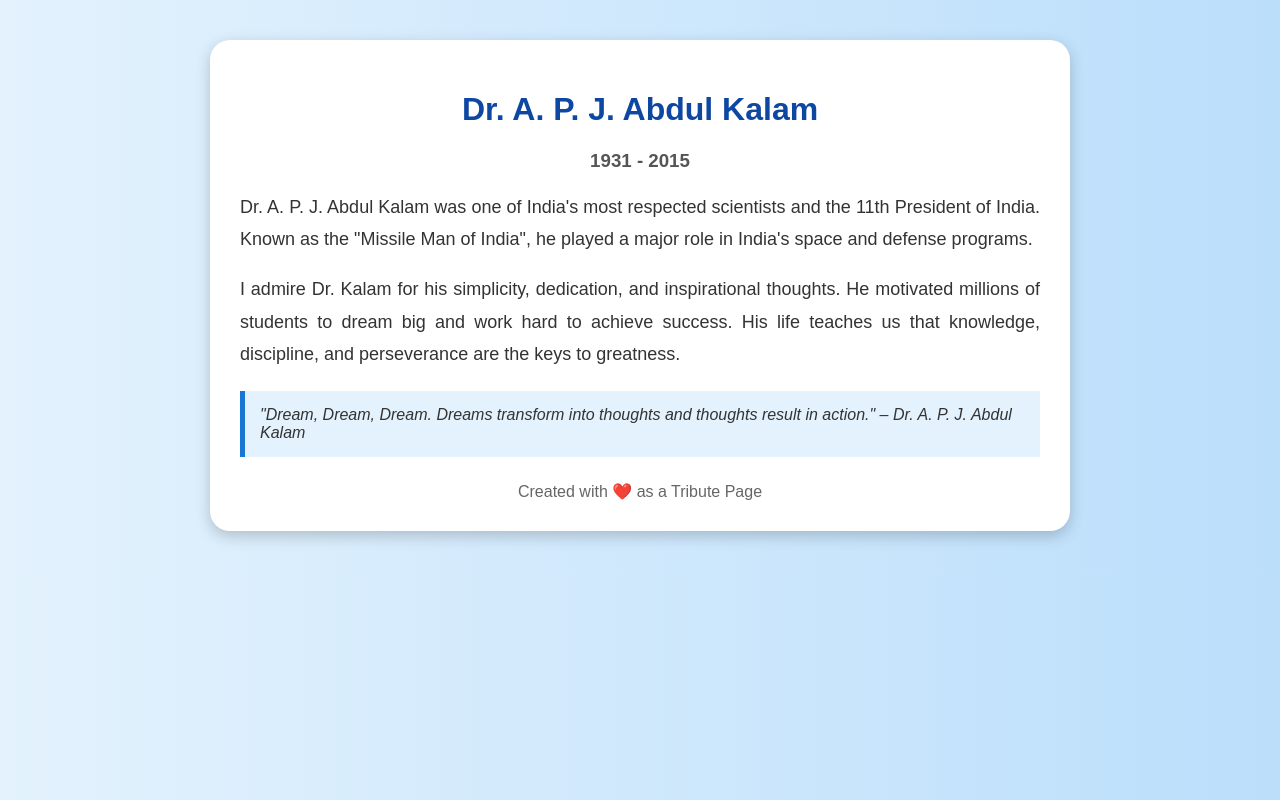
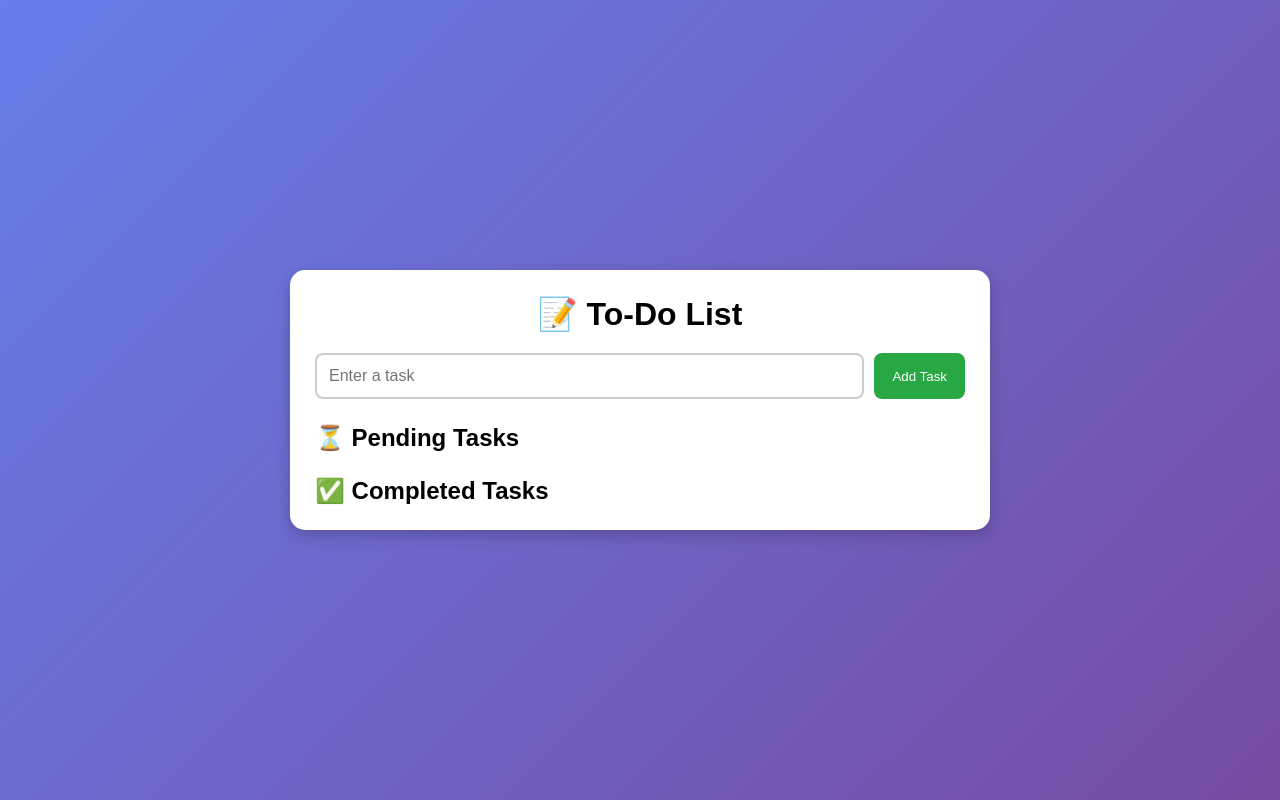
Before and after one commit to SNEHAL2503/OIBSIP, a plain HTML site: page index.html in a window 1280 px wide. Drawn offline with Linux system fonts and the light colour scheme.

```diff
--- a/index.html
+++ b/index.html
@@ -1,96 +1,33 @@
 <!DOCTYPE html>
 <html lang="en">
 <head>
-<meta charset="UTF-8">
-<meta name="viewport" content="width=device-width, initial-scale=1.0">
-<title>Tribute Page - Dr. A.P.J. Abdul Kalam</title>
-
-<style>
-body{
-    margin:0;
-    font-family:Arial, sans-serif;
-    background:linear-gradient(to right,#e3f2fd,#bbdefb);
-    color:#333;
-}
-
-.container{
-    max-width:800px;
-    margin:40px auto;
-    background:white;
-    padding:30px;
-    border-radius:20px;
-    box-shadow:0 5px 15px rgba(0,0,0,0.2);
-}
-
-h1{
-    text-align:center;
-    color:#0d47a1;
-}
-
-h3{
-    text-align:center;
-    color:#555;
-}
-
-img{
-    display:block;
-    width:250px;
-    margin:20px auto;
-    border-radius:50%;
-    border:5px solid #1976d2;
-}
-
-p{
-    line-height:1.8;
-    text-align:justify;
-    font-size:18px;
-}
-
-.quote{
-    background:#e3f2fd;
-    padding:15px;
-    border-left:5px solid #1976d2;
-    font-style:italic;
-    margin-top:20px;
-}
-
-footer{
-    text-align:center;
-    margin-top:25px;
-    color:#666;
-}
-</style>
+    <meta charset="UTF-8">
+    <meta name="viewport" content="width=device-width, initial-scale=1.0">
+    <title>To-Do Web App</title>
+    <link rel="stylesheet" href="style.css">
 </head>
 <body>
 
 <div class="container">
-    <h1>Dr. A. P. J. Abdul Kalam</h1>
-    <h3>1931 - 2015</h3>
+    <h1>📝 To-Do List</h1>
 
-
-
-    <p>
-        Dr. A. P. J. Abdul Kalam was one of India's most respected scientists
-        and the 11th President of India. Known as the "Missile Man of India",
-        he played a major role in India's space and defense programs.
-    </p>
-
-    <p>
-        I admire Dr. Kalam for his simplicity, dedication, and inspirational
-        thoughts. He motivated millions of students to dream big and work hard
-        to achieve success. His life teaches us that knowledge, discipline,
-        and perseverance are the keys to greatness.
-    </p>
-
-    <div class="quote">
-        "Dream, Dream, Dream. Dreams transform into thoughts and thoughts result in action."
-        – Dr. A. P. J. Abdul Kalam
+    <div class="input-box">
+        <input type="text" id="taskInput" placeholder="Enter a task">
+        <button onclick="addTask()">Add Task</button>
     </div>
 
-    <footer>
-        Created with ❤️ as a Tribute Page
-    </footer>
+    <div class="section">
+        <h2>⏳ Pending Tasks</h2>
+        <ul id="pendingList"></ul>
+    </div>
+
+    <div class="section">
+        <h2>✅ Completed Tasks</h2>
+        <ul id="completedList"></ul>
+    </div>
 </div>
+
+<script src="script.js"></script>
 
 </body>
 </html>
--- a/script.js
+++ b/script.js
@@ -1,36 +1,60 @@
-function convertTemp() {
-    let temp = document.getElementById("tempInput").value;
-    let unit = document.getElementById("unit").value;
-    let result = document.getElementById("result");
+function addTask() {
 
-    if (temp === "" || isNaN(temp)) {
-        result.innerHTML = "Please enter a valid number!";
+    let input = document.getElementById("taskInput");
+    let task = input.value.trim();
+
+    if(task === ""){
+        alert("Please enter a task!");
         return;
     }
 
-    temp = parseFloat(temp);
+    let li = document.createElement("li");
 
-    if (unit === "celsius") {
-        let f = (temp * 9/5) + 32;
-        let k = temp + 273.15;
-        result.innerHTML =
-            `${temp} °C = ${f.toFixed(2)} °F <br>
-             ${temp} °C = ${k.toFixed(2)} K`;
-    }
+    li.innerHTML = `
+        <strong>${task}</strong>
+        <div class="time">
+            Added: ${new Date().toLocaleString()}
+        </div>
 
-    else if (unit === "fahrenheit") {
-        let c = (temp - 32) * 5/9;
-        let k = c + 273.15;
-        result.innerHTML =
-            `${temp} °F = ${c.toFixed(2)} °C <br>
-             ${temp} °F = ${k.toFixed(2)} K`;
-    }
+        <button class="complete" onclick="completeTask(this)">Complete</button>
+        <button class="edit" onclick="editTask(this)">Edit</button>
+        <button class="delete" onclick="deleteTask(this)">Delete</button>
+    `;
 
-    else if (unit === "kelvin") {
-        let c = temp - 273.15;
-        let f = (c * 9/5) + 32;
-        result.innerHTML =
-            `${temp} K = ${c.toFixed(2)} °C <br>
-             ${temp} K = ${f.toFixed(2)} °F`;
+    document.getElementById("pendingList").appendChild(li);
+
+    input.value = "";
+}
+
+function completeTask(btn){
+
+    let li = btn.parentElement;
+
+    btn.remove();
+
+    let completedTime = document.createElement("div");
+    completedTime.className = "time";
+    completedTime.innerHTML =
+        "Completed: " + new Date().toLocaleString();
+
+    li.appendChild(completedTime);
+
+    document.getElementById("completedList").appendChild(li);
+}
+
+function editTask(btn){
+
+    let li = btn.parentElement;
+
+    let task = li.querySelector("strong");
+
+    let newTask = prompt("Edit task:", task.innerText);
+
+    if(newTask){
+        task.innerText = newTask;
     }
 }
+
+function deleteTask(btn){
+    btn.parentElement.remove();
+}
--- a/style.css
+++ b/style.css
@@ -6,53 +6,78 @@
 }
 
 body{
-    background:linear-gradient(135deg,#4facfe,#00f2fe);
+    background:linear-gradient(135deg,#667eea,#764ba2);
+    min-height:100vh;
     display:flex;
     justify-content:center;
     align-items:center;
-    height:100vh;
 }
 
 .container{
+    width:700px;
     background:white;
-    padding:30px;
-    width:350px;
+    padding:25px;
     border-radius:15px;
-    text-align:center;
     box-shadow:0 5px 15px rgba(0,0,0,0.2);
 }
 
 h1{
+    text-align:center;
     margin-bottom:20px;
-    color:#333;
 }
 
-input, select{
-    width:100%;
+.input-box{
+    display:flex;
+    gap:10px;
+}
+
+input{
+    flex:1;
     padding:12px;
-    margin:10px 0;
-    border:1px solid #ccc;
+    font-size:16px;
+    border:2px solid #ccc;
     border-radius:8px;
 }
 
 button{
-    width:100%;
-    padding:12px;
-    background:#007bff;
+    padding:12px 18px;
+    background:#28a745;
     color:white;
     border:none;
     border-radius:8px;
     cursor:pointer;
-    font-size:16px;
 }
 
-button:hover{
-    background:#0056b3;
+.section{
+    margin-top:25px;
 }
 
-#result{
-    margin-top:20px;
-    font-size:20px;
-    font-weight:bold;
-    color:#333;
+ul{
+    list-style:none;
 }
+
+li{
+    background:#f4f4f4;
+    margin:10px 0;
+    padding:15px;
+    border-radius:10px;
+}
+
+.time{
+    color:gray;
+    font-size:12px;
+    margin:8px 0;
+}
+
+.complete{
+    background:#007bff;
+}
+
+.edit{
+    background:#ffc107;
+    color:black;
+}
+
+.delete{
+    background:#dc3545;
+}
```
